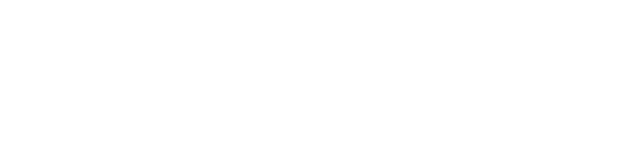
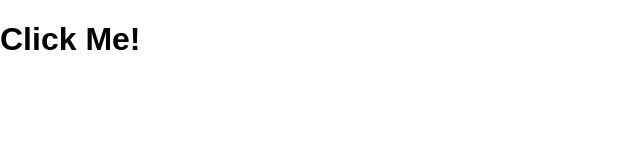
Before and after one commit to racheldknight/hw_listeners, a plain HTML site: page index.html in a window 1280 px wide. Shown: the whole page, without its empty margins (0-640 px from the left). Drawn offline with nearby package versions, Linux system fonts and the light colour scheme.

Commit message:
Added h1

```diff
--- a/index.html
+++ b/index.html
@@ -10,6 +10,7 @@
     <script src="js/vendor/modernizr-2.8.3.min.js"></script>
 </head>
 <body>
+	<h1>Click Me!</h1>
 
 
 
```
